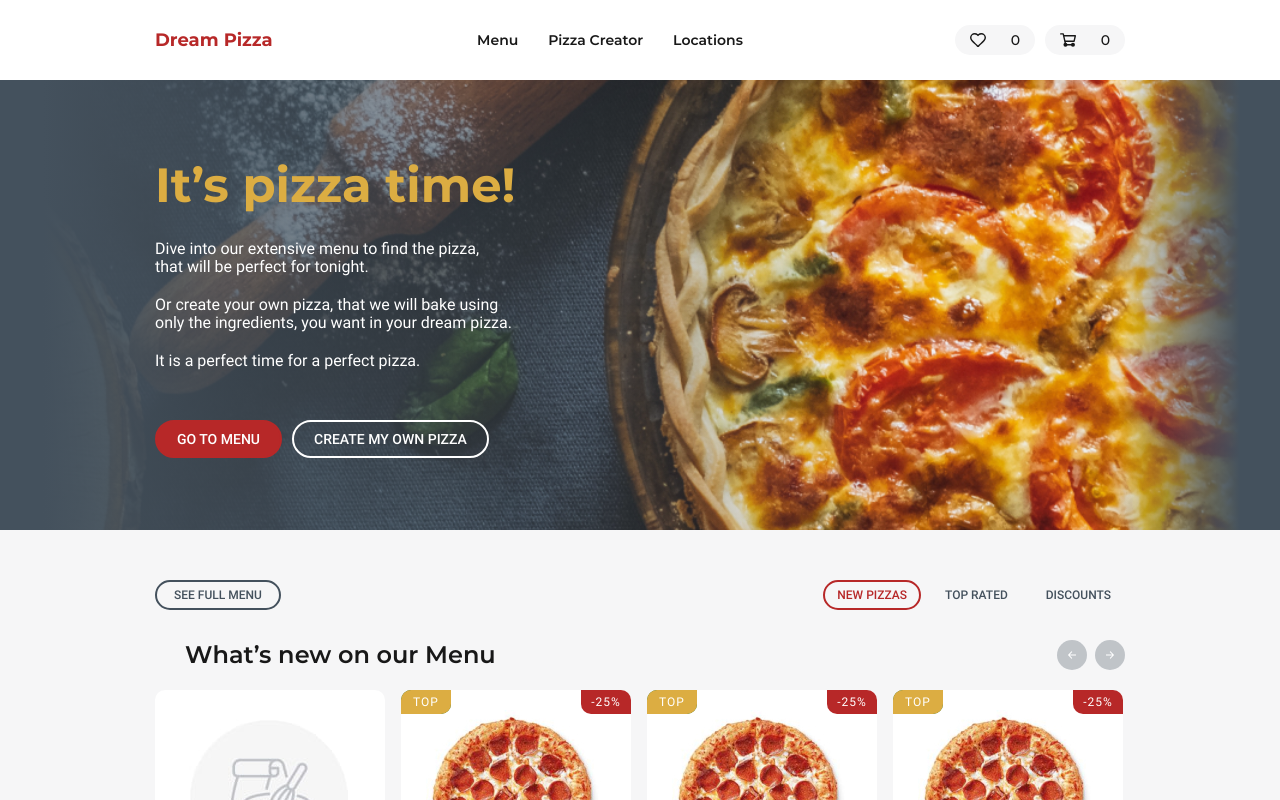
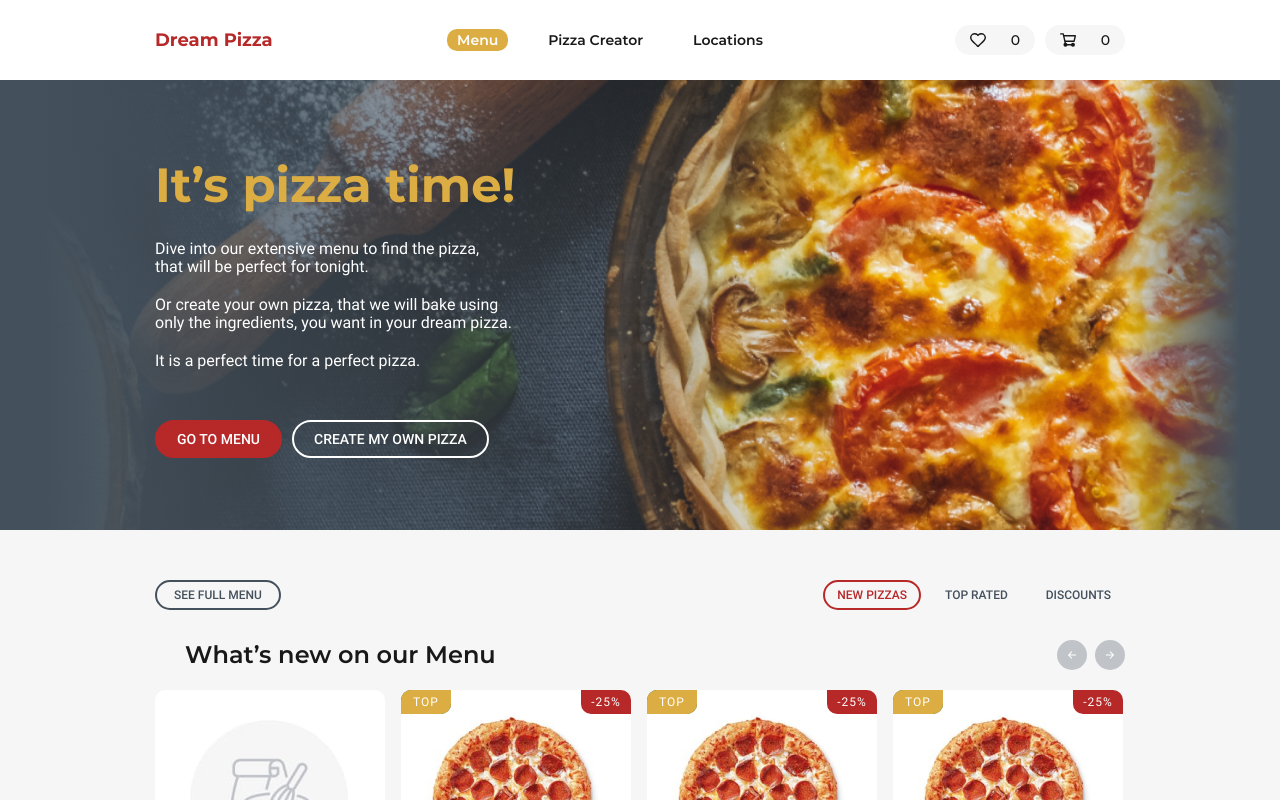
Before and after one commit to truefiesta/dream-pizza, a React app: page / in a window 1280 px wide. Shown: the top 800 px of the page. Built offline with nearby package versions, Linux system fonts and the light colour scheme.

Commit message:
Add style for current menu item

```diff
--- a/src/components/header/header.css
+++ b/src/components/header/header.css
@@ -168,6 +168,7 @@
   .nav-main-item {
     margin-right: 30px;
     border-bottom: none;
+    padding: 4px 10px;
   }
 
   .nav-main-item:last-child {
@@ -185,6 +186,15 @@
   .nav-main-item a:active {
     background-color: transparent;
     color: var(--basic-red);
+  }
+
+  .nav-item-current {
+    background-color: var(--basic-yellow);
+    border-radius: 10px;
+  }
+
+  .nav-main-item.nav-item-current a {
+    color: var(--basic-white);
   }
 
   .nav-user-list {
--- a/src/components/header/header.jsx
+++ b/src/components/header/header.jsx
@@ -13,7 +13,7 @@ const Header = () => {
         </div>
         <nav className="nav-main">
           <ul className="nav-main-list">
-            <li className="nav-main-item">
+            <li className="nav-main-item nav-item-current">
               <a href="">Menu</a>
             </li>
             <li className="nav-main-item">
```
